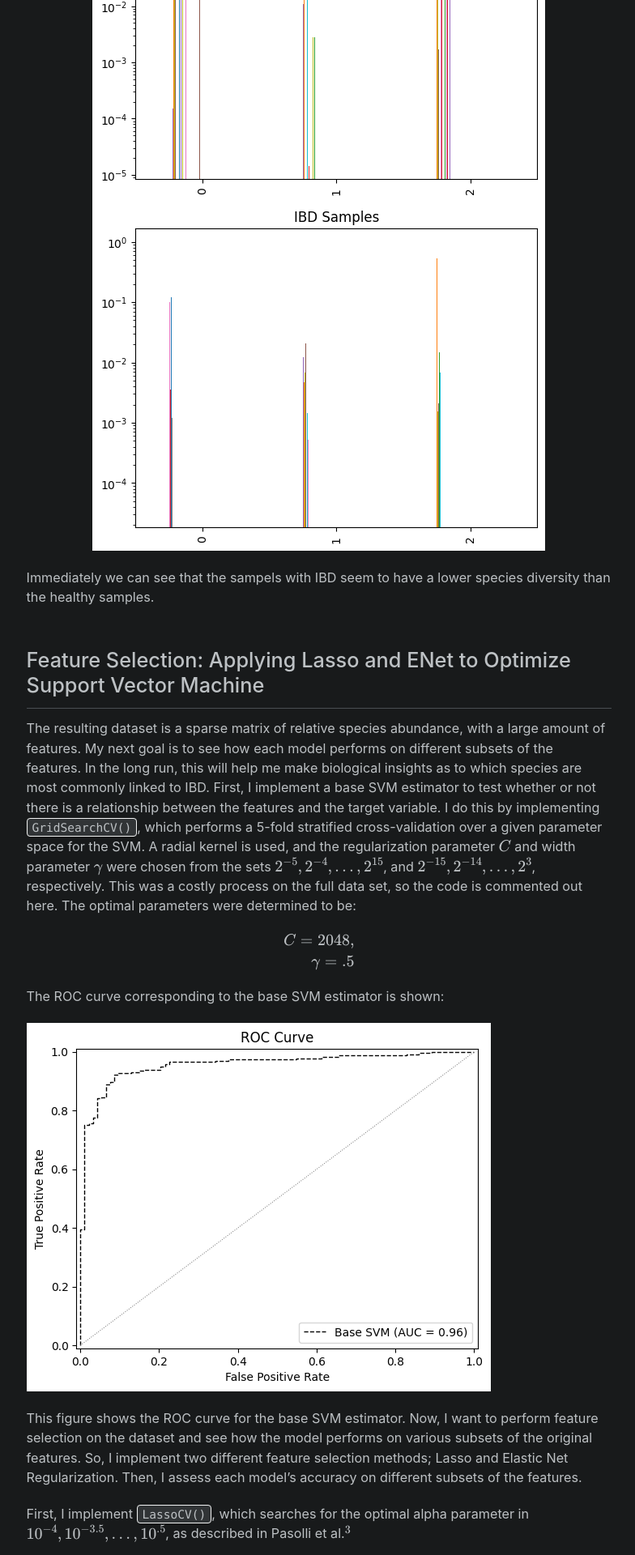
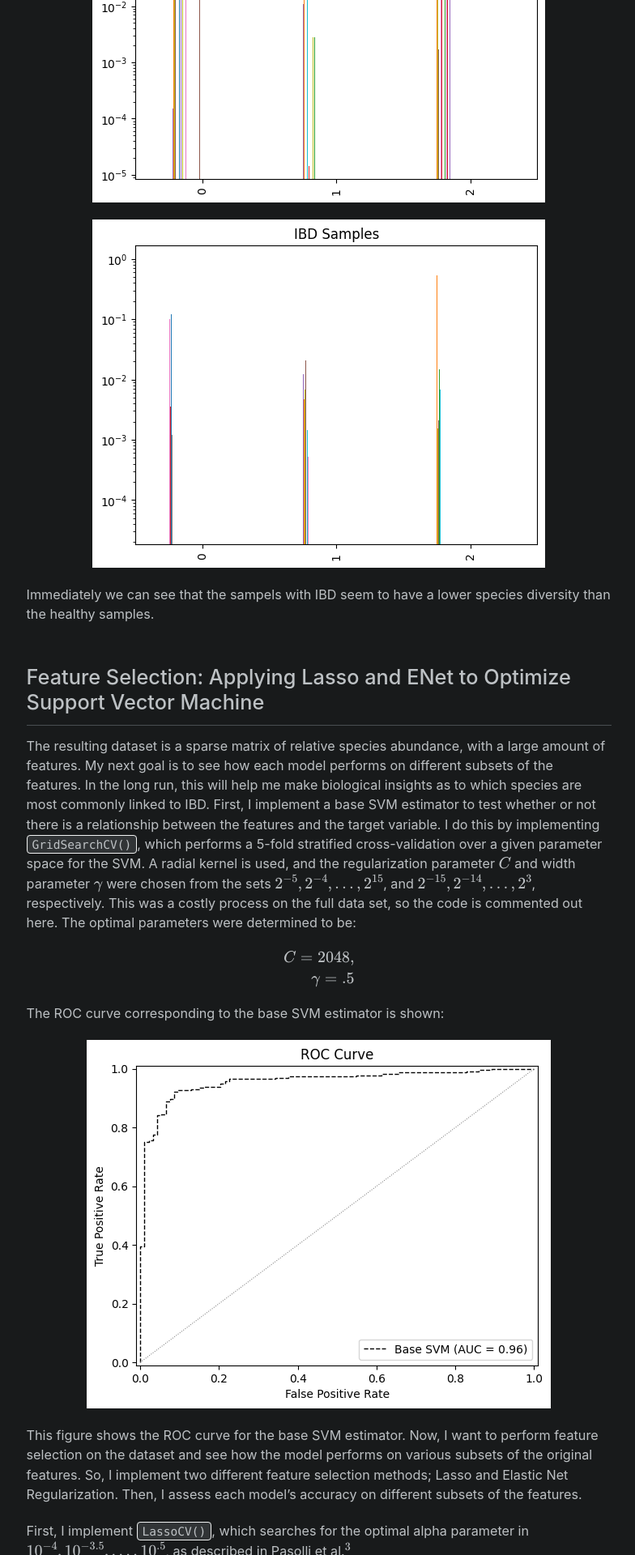
Before and after one commit to wvirany/wvirany.github.io, a Jekyll site: the page built from _portfolio/portfolio-1.md, in a window 1280 px wide. Shown: the part 1734-3654 px from the top of the page at 81% size, without its empty margins (271-1055 px from the left). Built offline with Jekyll 4.4.1, drawn with Linux system fonts in a browser that asks for light colours; formulas are drawn with MathJax 3.

Commit message:
Update portfolio-1.md

```diff
--- a/_portfolio/portfolio-1.md
+++ b/_portfolio/portfolio-1.md
@@ -25,6 +25,8 @@
 
 <p align="center">
   <img src="/images/histogram_healthy.png">
+</p>
+<p align="center">
   <img src="/images/histogram_ibd.png">
 </p>
 
@@ -47,7 +49,9 @@
 
 The ROC curve corresponding to the base SVM estimator is shown:
 
-![roc_curve1](/images/roc_curve1.png)
+<p align="center">
+  <img src="/images/roc_curve1.png">
+</p>
 
 This figure shows the ROC curve for the base SVM estimator. Now, I want to perform feature selection on the dataset and see how the model performs on various subsets of the original features. So, I implement two different feature selection methods; Lasso and Elastic Net Regularization. Then, I assess each model's accuracy on different subsets of the features.
 
@@ -63,13 +67,18 @@
 
 It seems like the model with features chosen by Lasso consistently outperforms the one with features chosen by ENet. Furthermore, even with just 10% of the most important features included, the Lasso model still performs well. So, from this point forward I will use the Lasso model.
 
-![lasso_coeffs](/images/lasso_coeffs.png)
+<p align="center">
+  <img src="/images/lasso_coeffs.png">
+</p>
+
 
 This figure demonstrates how the Lasso coefficients change as a function of the regularization parameter. The legend indicates the names of the features included in the model, which are bacterial species found in the gut microbiome. The optimal regularization parameter that is chosen by `LassoCV()` is shown as a vertical line at $\alpha = 10^{-3.5}$.
 
 Next, I implement an SVM on these Lasso coefficients. The following figure shows the resulting ROC curve:
 
-![roc_curve2](/images/roc_curve2.png)
+<p align="center">
+  <img src="/images/roc_curve2.png">
+</p>
 
 
 ## Random Forests
@@ -92,11 +101,16 @@
 
 The following shows the ROC curve for the Random Forest, along with the SVM estimators for comparison.
 
-![roc_curve3](/images/roc_curve3.png)
+
+<p align="center">
+  <img src="/images/roc_curve3.png">
+</p>
 
 The confusion matrices for each estimator are also shown:
 
-![confusion_matrices](/images/confusion_matrices.png)
+<p align="center">
+  <img src="/images/confusion_matrices.png">
+</p>
 
 Evidently, the RF tends to perform the best. This could be due to interactions between the features, which the RF accounts for by decorrelating the trees. Moreover, the RF accounts for the imbalance between the classes. The IBD class has about 3 times as many samples as the healthy class. There also seems to be a certain amount of variability on each run. So, I run each model 20 times and average the AUC, F1, and precision scores.
 
```
